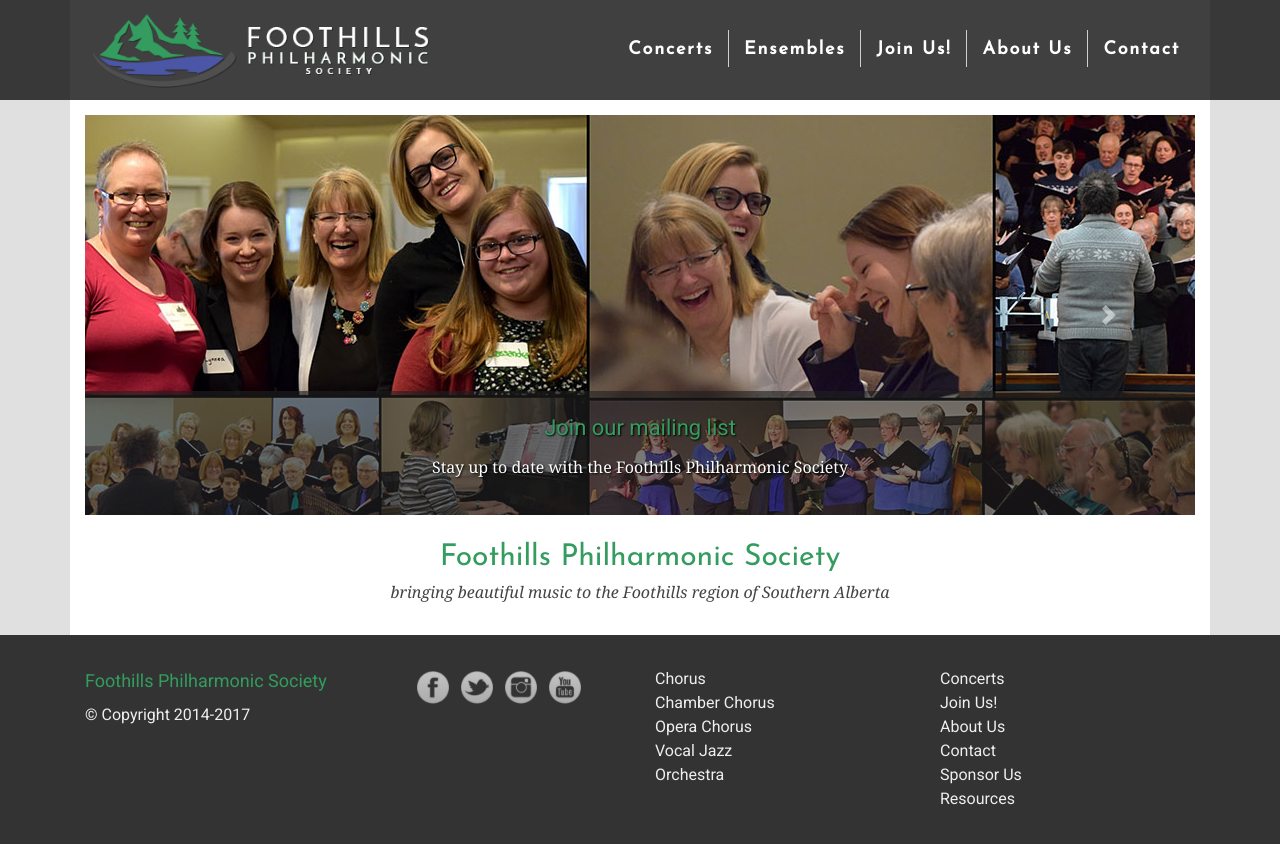
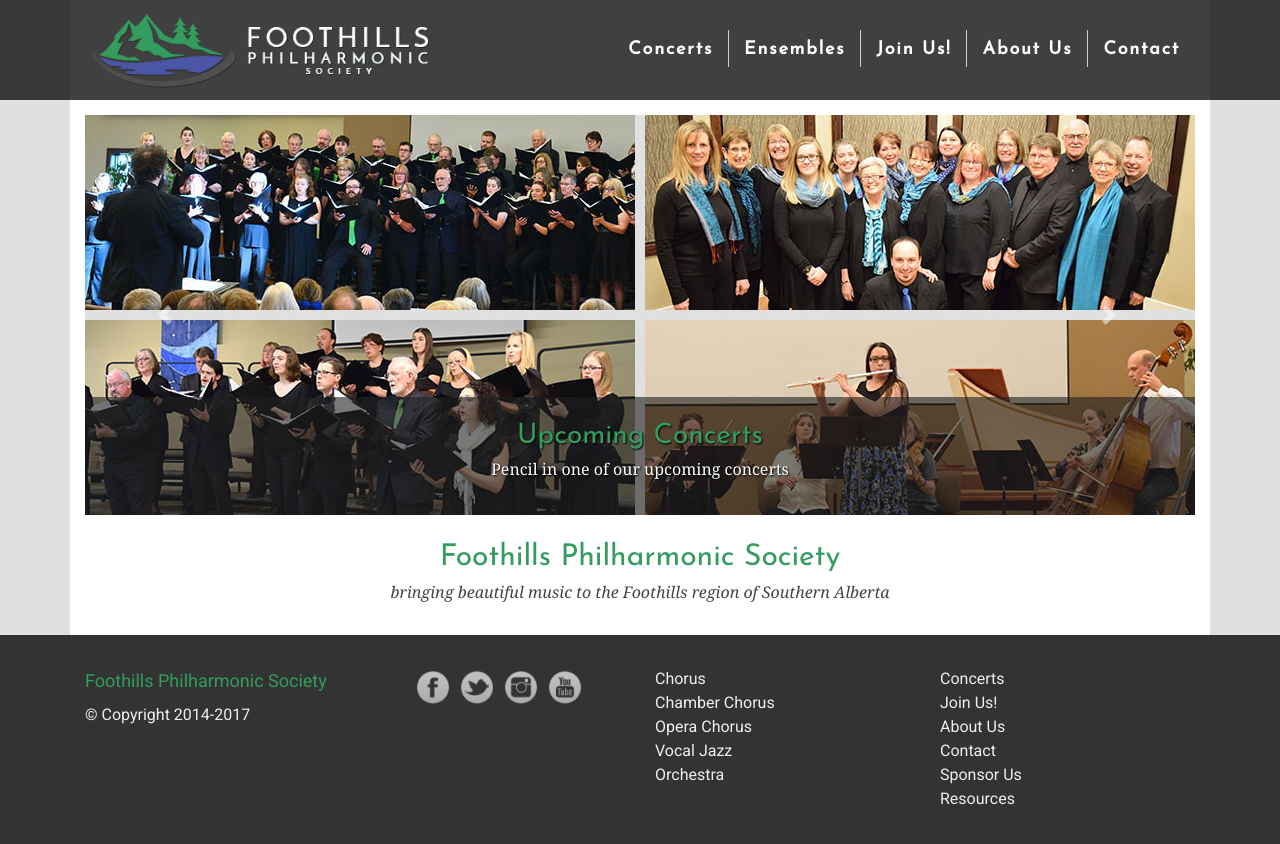
Before and after one commit to percyhanna/fps, a Jekyll site: the page built from index.html, in a window 1280 px wide. Shown: the top 844 px of the page. Built offline with Jekyll 4.4.1, drawn with Linux system fonts in a browser that asks for light colours; nearby versions of some CDN libraries; Markdown is read by kramdown in place of the engine named in the settings.

Commit message:
Update home page carousels

```diff
--- a/css/new-design.css
+++ b/css/new-design.css
@@ -197,6 +197,12 @@
   display: block;
 }
 
+#fps_carousel h3 {
+  font-family: 'Josefin Sans', sans-serif;
+  font-size: 28px;
+  margin: 0;
+}
+
 #page h1 {
   border-bottom: solid 1px #ddd;
 }
@@ -207,6 +213,7 @@
   bottom: 0;
   background: rgba(32, 32, 32, 0.6);
   text-shadow: 1px 1px 2px black;
+  padding: 18px 0;
 }
 
 #page .carousel-caption a {
--- a/index.html
+++ b/index.html
@@ -9,18 +9,25 @@
 
     <div id="fps_carousel" class="carousel slide" data-ride="carousel">
       <div class="carousel-inner" role="listbox">
-        <a href="http://eepurl.com/bzn_Jf" target="_blank" class="carousel-item active">
-          <img src="/images/join-us.jpg">
-          <div class="carousel-caption d-none d-md-block">
-            <h3>Join our mailing list</h3>
-            <p>Stay up to date with the Foothills Philharmonic Society</p>
-          </div>
-        </a>
-        <a href="/concerts" class="carousel-item">
+        <a href="/concerts" class="carousel-item active">
           <img src="/images/upcoming-concerts.jpg">
           <div class="carousel-caption d-none d-md-block">
             <h3>Upcoming Concerts</h3>
             <p>Pencil in one of our upcoming concerts</p>
+          </div>
+        </a>
+        <a href="/join" class="carousel-item">
+          <img src="/images/join-us.jpg">
+          <div class="carousel-caption d-none d-md-block">
+            <h3>Join Us!</h3>
+            <p>Registration for our Fall 2017 season is now open</p>
+          </div>
+        </a>
+        <a href="/sponsor-us" class="carousel-item">
+          <img src="/images/sponsor-us.jpg">
+          <div class="carousel-caption d-none d-md-block">
+            <h3>Sponsor Us</h3>
+            <p>Partner with us in our vision to bring beautiful music to the Foothills</p>
           </div>
         </a>
       </div>
@@ -53,13 +60,17 @@
     <h1>Welcome to the Foothills Philharmonic Society</h2>
     <p>Our vision is to bring beautiful music to the Foothills region of Southern Alberta.</p>
 
+    <h2><a href="/concerts">Upcoming Concerts</a></h2>
+    <p>Pencil in one of our upcoming concerts</p>
+    <p class="content-image"><img src="/images/upcoming-concerts.jpg"></p>
+
     <h2><a href="/join">Join Us!</a></h2>
     <p>Registration for our Fall 2017 season is now open</p>
     <p class="content-image"><img src="/images/join-us.jpg"></p>
 
-    <h2><a href="/concerts">Upcoming Concerts</a></h2>
-    <p>Pencil in one of our upcoming concerts</p>
-    <p class="content-image"><img src="/images/upcoming-concerts.jpg"></p>
+    <h2><a href="/sponsor-us">Sponsor Us</a></h2>
+    <p>Partner with us in our vision to bring beautiful music to the Foothills</p>
+    <p class="content-image"><img src="/images/sponsor-us.jpg"></p>
   </div>
 </div>
 </div>
```
Also changed, not shown: images/sponsor-us.jpg (added).
